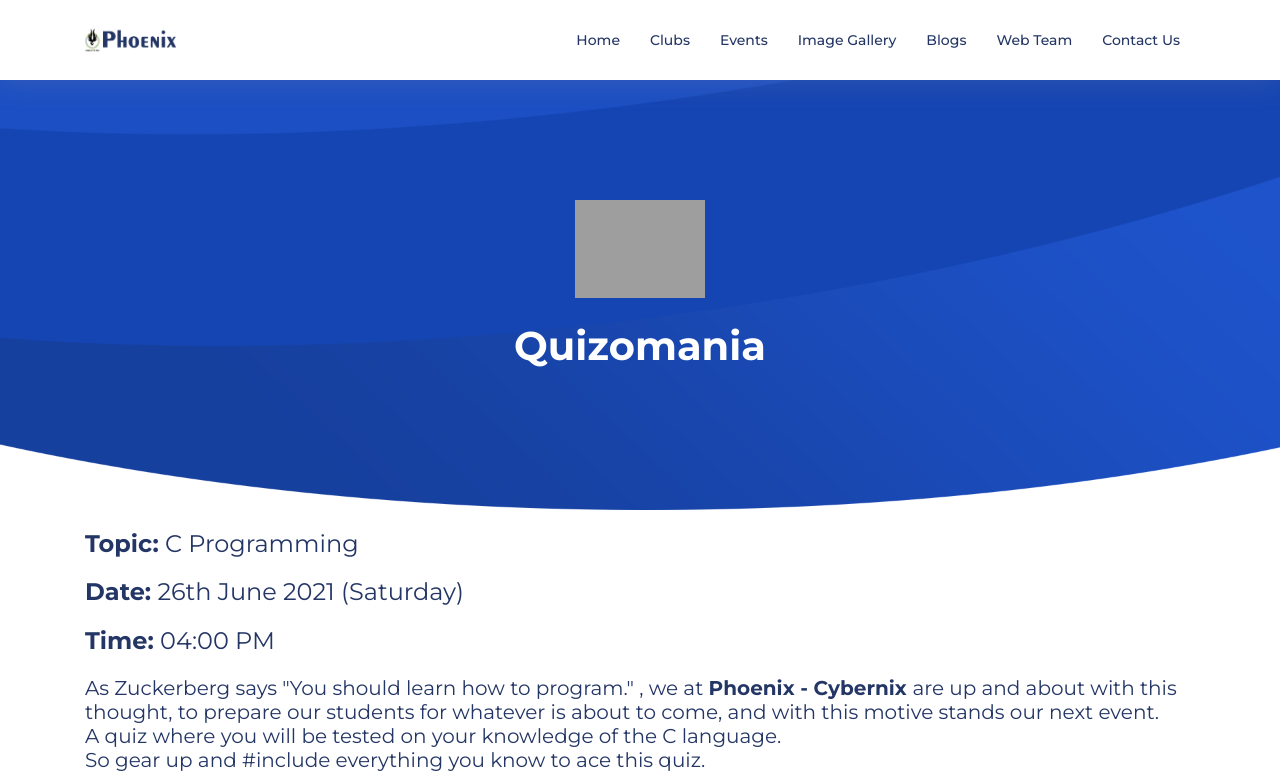
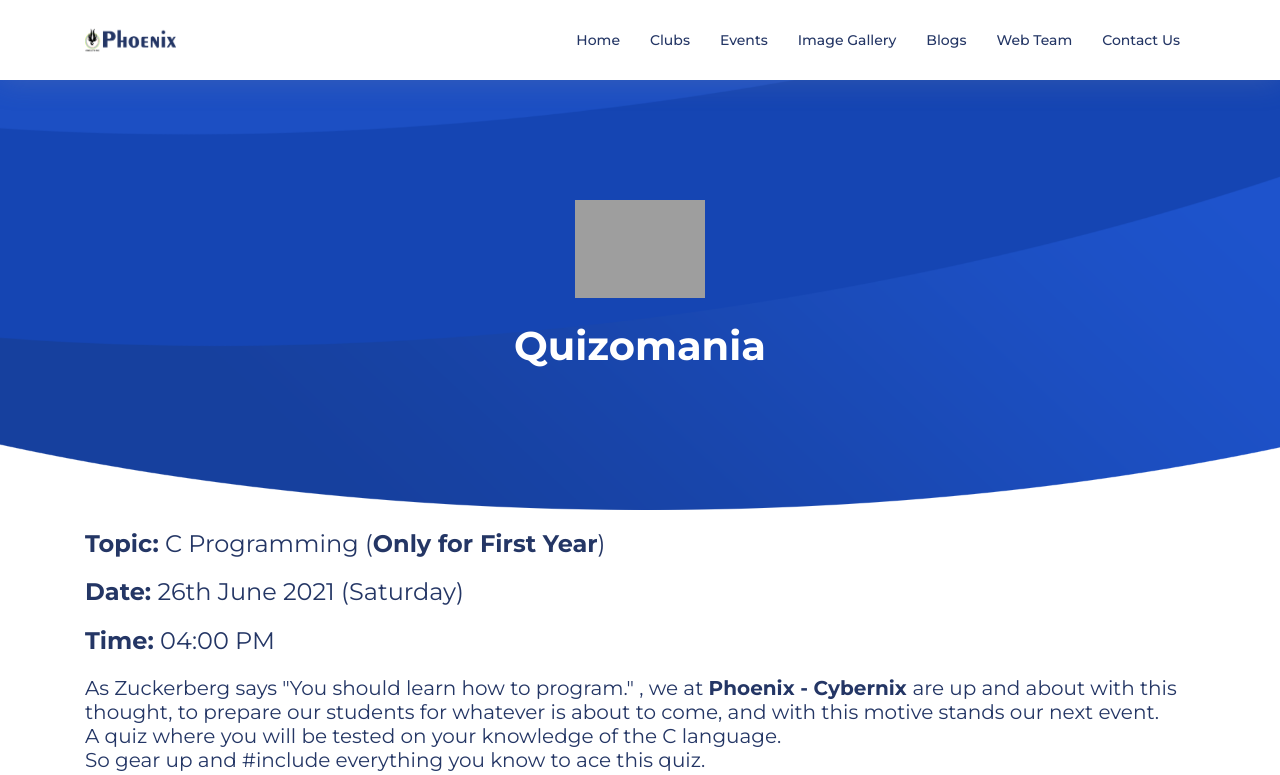
Before and after one commit to deep3324/phoenix, a Django app: page /events/Quizomania in a window 1280 px wide. Shown: the top 775 px of the page. Run offline with Django 3.2, Linux system fonts and the light colour scheme; some libraries are stand-ins or nearby versions; grey boxes are pictures that could not be loaded.

Commit message:
changes in quizomania page

```diff
--- a/phoenix/PhoenixApp/templates/quizomania.html
+++ b/phoenix/PhoenixApp/templates/quizomania.html
@@ -25,7 +25,7 @@ So gear up and #include everything you know to ace this quiz.">
         </div>
     </section>
     <div class="container rules" style="margin-top: 20px">
-        <h4><strong> Topic:</strong> C Programming</h4>
+        <h4><strong> Topic:</strong> C Programming (<strong>Only for First Year</strong>)</h4>
     </div>
     <div class="container rules" style="margin-top: 20px">
         <h4><strong> Date:</strong> 26th June 2021 (Saturday)</h4>
```
